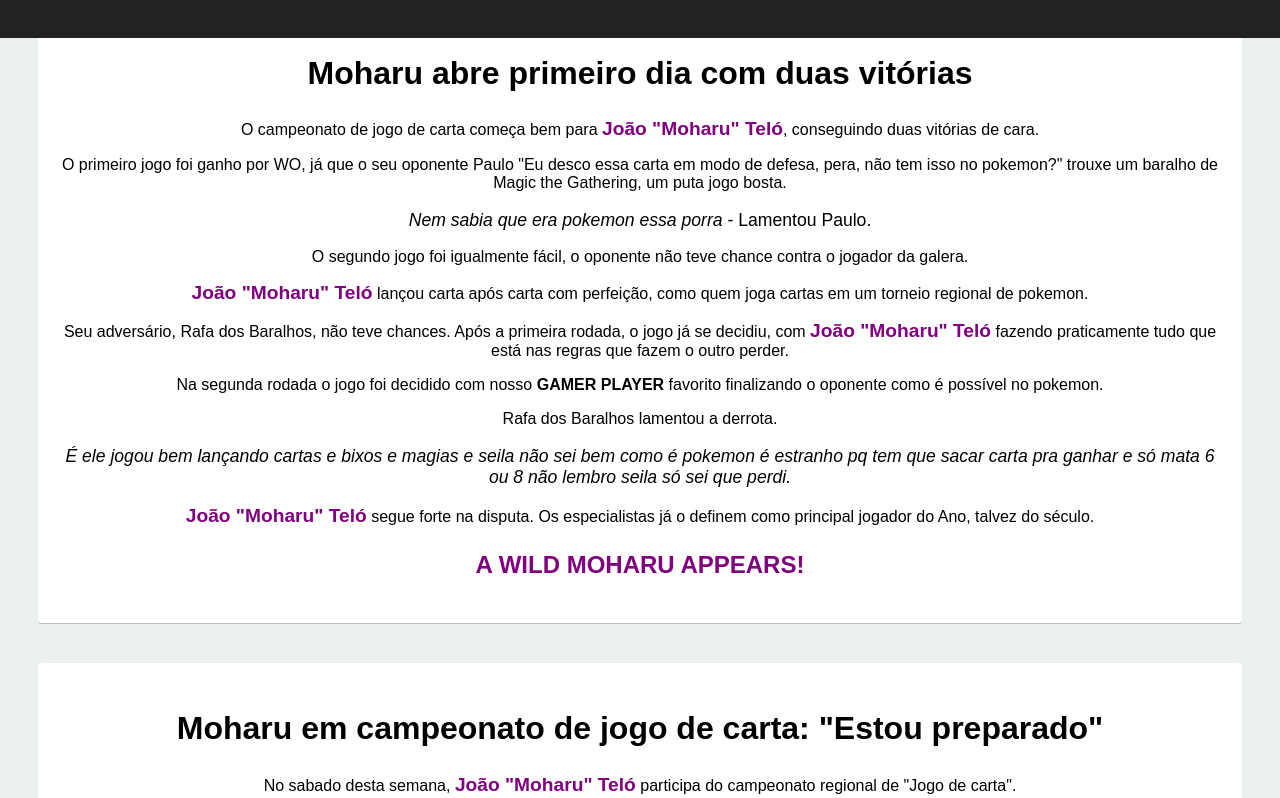
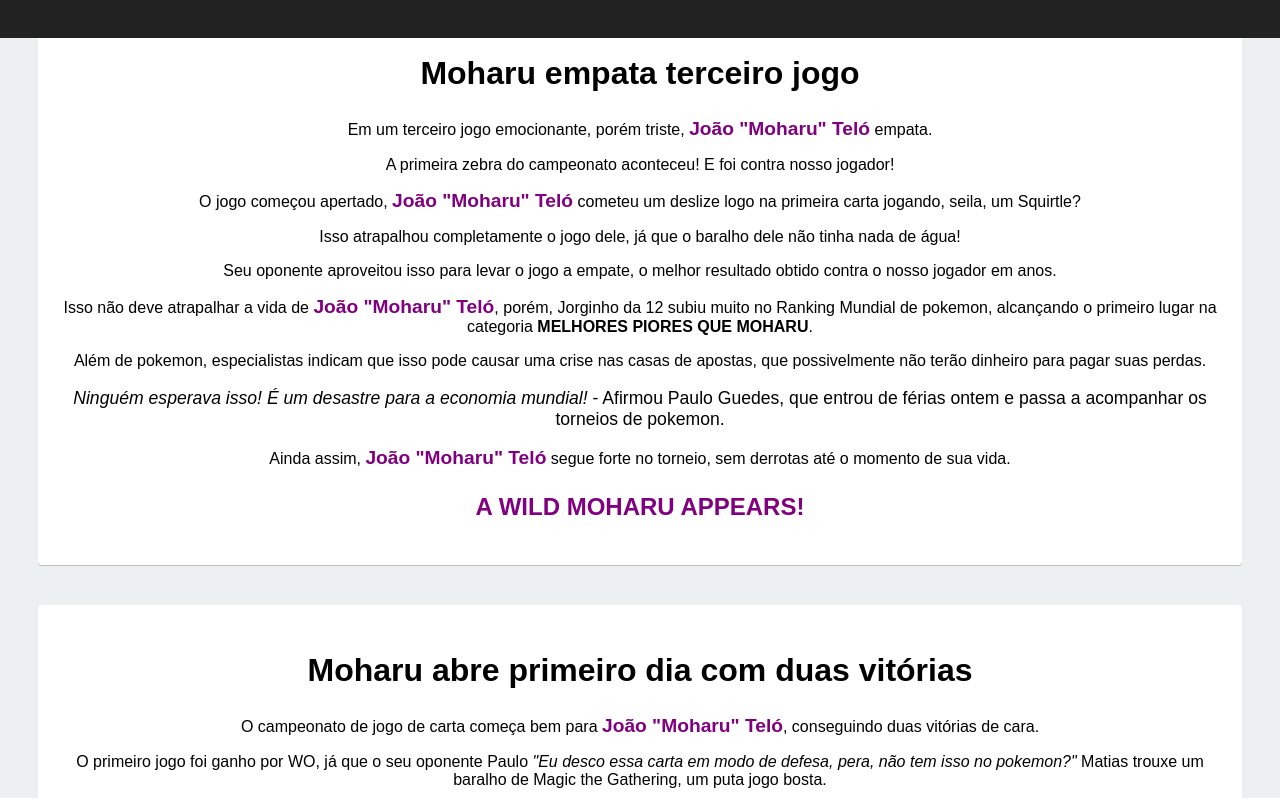
Before and after one commit to arturnista/moharunews, a React (Create React App) app: page / in a window 1280 px wide. Shown: the part 262-1060 px from the top of the page. Built offline with nearby package versions, Linux system fonts and the light colour scheme.

Commit message:
EMPATEEEEE

```diff
--- a/src/App.js
+++ b/src/App.js
@@ -63,16 +63,50 @@ class App extends Component {
             <div className={this.state.wrapperClass}>
 
                 <div className='news-container'>
+                    <h2 className="news-title">Moharu empata terceiro jogo</h2>
+                    <p className='news-text'>
+                        Em um terceiro jogo emocionante, porém triste, <span className='moharu-name'>João "Moharu" Teló</span> empata.
+                    </p>
+                    <p className='news-text'>
+                        A primeira zebra do campeonato aconteceu! E foi contra nosso jogador!
+                    </p>
+                    <p className='news-text'>
+                        O jogo começou apertado, <span className='moharu-name'>João "Moharu" Teló</span> cometeu um deslize logo na primeira carta jogando, seila, um Squirtle?
+                    </p>
+                    <p className='news-text'>
+                        Isso atrapalhou completamente o jogo dele, já que o baralho dele não tinha nada de água!
+                    </p>
+                    <p className='news-text'>
+                        Seu oponente aproveitou isso para levar o jogo a empate, o melhor resultado obtido contra o nosso jogador em anos.
+                    </p>
+                    <p className='news-text'>
+                        Isso não deve atrapalhar a vida de <span className='moharu-name'>João "Moharu" Teló</span>, porém, Jorginho da 12 subiu muito no Ranking Mundial de pokemon, alcançando o primeiro lugar na categoria <strong>MELHORES PIORES QUE MOHARU</strong>.
+                    </p>
+                    <p className='news-text'>
+                        Além de pokemon, especialistas indicam que isso pode causar uma crise nas casas de apostas, que possivelmente não terão dinheiro para pagar suas perdas.
+                    </p>
+                    <p className='news-cit'><i>
+                        Ninguém esperava isso! É um desastre para a economia mundial!
+                    </i> - Afirmou Paulo Guedes, que entrou de férias ontem e passa a acompanhar os torneios de pokemon.</p>
+                    <p className='news-text'>
+                        Ainda assim, <span className='moharu-name'>João "Moharu" Teló</span> segue forte no torneio, sem derrotas até o momento de sua vida.
+                    </p>
+                    <p className='news-moharup'>
+                        A WILD MOHARU APPEARS!
+                    </p>
+                </div>
+
+                <div className='news-container'>
                     <h2 className="news-title">Moharu abre primeiro dia com duas vitórias</h2>
                     <p className='news-text'>
                         O campeonato de jogo de carta começa bem para <span className='moharu-name'>João "Moharu" Teló</span>, conseguindo duas vitórias de cara.
                     </p>
                     <p className='news-text'>
-                        O primeiro jogo foi ganho por WO, já que o seu oponente Paulo "Eu desco essa carta em modo de defesa, pera, não tem isso no pokemon?" trouxe um baralho de Magic the Gathering, um puta jogo bosta.
+                        O primeiro jogo foi ganho por WO, já que o seu oponente Paulo <i>"Eu desco essa carta em modo de defesa, pera, não tem isso no pokemon?"</i> Matias trouxe um baralho de Magic the Gathering, um puta jogo bosta.
                     </p>
                     <p className='news-cit'><i>
                         Nem sabia que era pokemon essa porra
-                    </i> - Lamentou Paulo.</p>
+                    </i> - Chorou Paulo.</p>
                     <p className='news-text'>
                         O segundo jogo foi igualmente fácil, o oponente não teve chance contra o jogador da galera.
                     </p>
@@ -80,7 +114,7 @@ class App extends Component {
                         <span className='moharu-name'>João "Moharu" Teló</span> lançou carta após carta com perfeição, como quem joga cartas em um torneio regional de pokemon.
                     </p>
                     <p className='news-text'>
-                        Seu adversário, Rafa dos Baralhos, não teve chances. Após a primeira rodada, o jogo já se decidiu, com <span className='moharu-name'>João "Moharu" Teló</span> fazendo praticamente tudo que está nas regras que fazem o outro perder.
+                        Seu adversário, Rafa dos Baralhos, teve um jogo muito complicado. Após a primeira rodada, o jogo já se decidiu, com <span className='moharu-name'>João "Moharu" Teló</span> fazendo praticamente tudo que está nas regras que fazem o outro perder.
                     </p>
                     <p className='news-text'>
                         Na segunda rodada o jogo foi decidido com nosso <strong>GAMER PLAYER</strong> favorito finalizando o oponente como é possível no pokemon.
@@ -114,11 +148,11 @@ class App extends Component {
                         A direção do evento informa que 30% dos competidores desistiram do campeonato ao ver <span className='moharu-name'>João "Moharu" Teló</span> entrar no estadio.
                     </p>
                     <p className='news-text'>
-                        Paulo "Eu desco essa carta em modo de defesa, pera, não tem isso no pokemon?" não foi um deles. Em suas redes sociais ele afirmou:
+                        Paulo <i>"Eu desco essa carta em modo de defesa, pera, não tem isso no pokemon?"</i> Matias não foi um deles. Em suas redes sociais ele afirmou:
                     </p>
                     <p className='news-cit'><i>
                         Estou preparado!
-                    </i> - Afirmou Eu desco essa carta em modo de defesa, pera, não tem isso no pokemon?.</p>
+                    </i> - Afirmou <i>Eu desco essa carta em modo de defesa, pera, não tem isso no pokemon?</i>.</p>
                     <p className='news-text'>
                         Paulo deve ser a primeira vitima de <span className='moharu-name'>João "Moharu" Teló</span> no campeonato.
                     </p>
```
